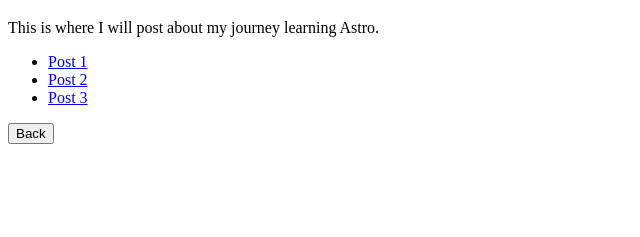
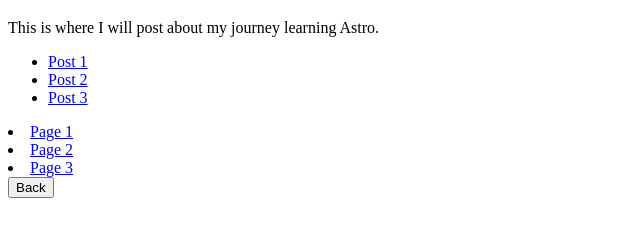
Before and after one commit to AI-Chriss/Astro-Blog, an Astro site: page /blog in a window 1280 px wide. Shown: the part 87-324 px from the top of the page, without its empty margins (0-640 px from the left). Built offline with nearby package versions, Linux system fonts and the light colour scheme; Astro itself is replaced by a stand-in of ours.

Commit message:
optimized pages rendering using ".map"

```diff
--- a/src/pages/blog.astro
+++ b/src/pages/blog.astro
@@ -1,5 +1,20 @@
 ---
 const pageTitle = "My Astro Learning Blog"
+
+const pagesList = [
+  {
+    id: 1,
+    name: "Page 1"
+  },
+  {
+    id: 2,
+    name: "Page 2"
+  },
+  {
+    id: 2,
+    name: "Page 3"
+  }
+]
 ---
 
 <html lang="en">
@@ -22,6 +37,12 @@ const pageTitle = "My Astro Learning Blog"
           <li><a href="/posts/post-3/">Post 3</a></li>
         </ul>
 
+        {pagesList.map((page) => (
+          <li>
+            <a href={`/posts/post-${page.id}/`}>{page.name}</a>
+          </li>
+        ))}
+
         <button onclick="{history.back()}">Back</button>
       </body>
 </html>
```
Also changed, not shown: src/styles/global.css (added), 1 other file.
